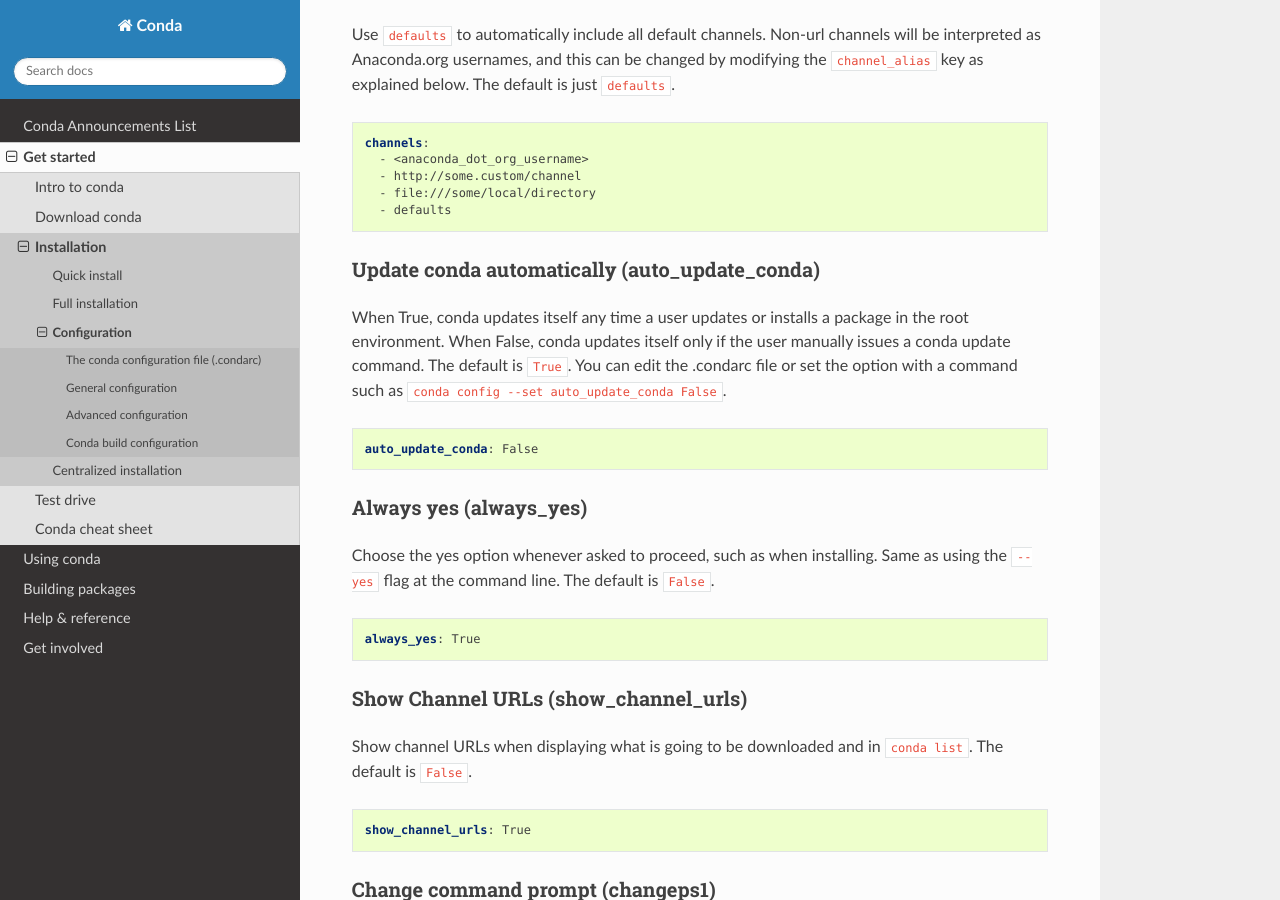
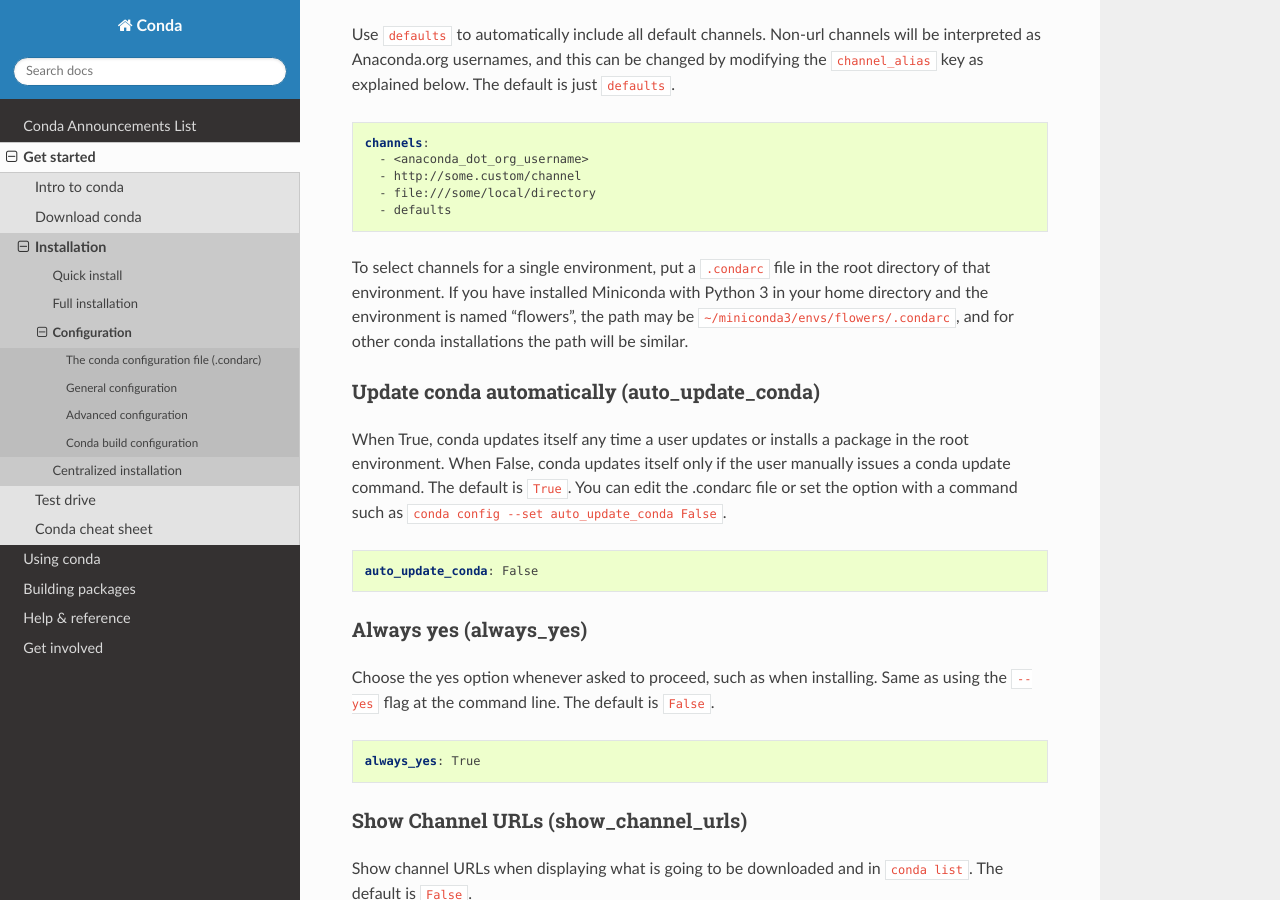
Before and after one commit to conda/conda-docs, a Sphinx documentation site: the page built from docs/source/config.rst, in a window 1280 px wide and 900 px high, scrolled down 2013 px. Built offline with Sphinx 7.4.7 and the Read the Docs theme 2.0.0, drawn with Linux system fonts in a browser that asks for light colours.

Commit message:
single environment channels
single environment channels

```diff
--- a/docs/source/config.rst
+++ b/docs/source/config.rst
@@ -86,6 +86,12 @@
     - http://some.custom/channel
     - file:///some/local/directory
     - defaults
+
+To select channels for a single environment, put a ``.condarc`` file in the root
+directory of that environment. If you have installed Miniconda with Python 3 in
+your home directory and the environment is named "flowers", the path may be
+``~/miniconda3/envs/flowers/.condarc``, and for other conda installations the
+path will be similar.
 
 
 Update conda automatically (auto_update_conda)
--- a/docs/source/faq.rst
+++ b/docs/source/faq.rst
@@ -447,6 +447,10 @@
 
       conda config --remove-key channels
 
+#. How can I configure channels and their priority for just one environment?
+
+Make a ``.condarc`` file in the :ref:`root directory of that environment <config-channels>`.
+
 
 Conda build and recipes
 =======================
```
